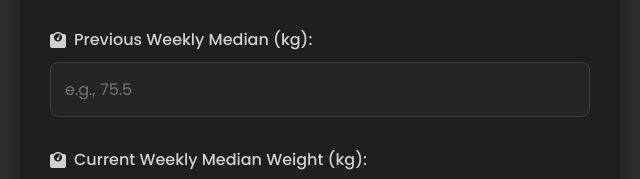
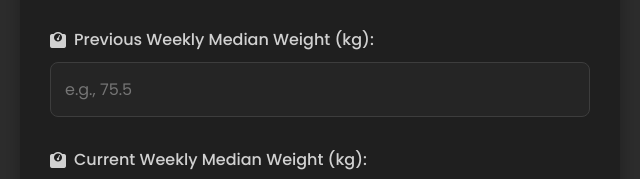
Before and after one commit to thatguywow/calorie-adjustment-calculator, a plain HTML site: page index.html in a window 1280 px wide. Shown: the part 449-628 px from the top of the page, 320-960 px from the left. Drawn offline with Linux system fonts and the light colour scheme.

Commit message:
Update index.html

```diff
--- a/index.html
+++ b/index.html
@@ -49,6 +49,9 @@ details.info-box[open] summary .chev { transform:rotate(180deg); }
 .form-group label { display:block; margin-bottom:10px; font-weight:500; color:#d1d1d1; font-size:1rem; display:flex; gap:8px; align-items:center; }
 select, input { width:100%; padding:14px; border:1px solid #3d3d3d; border-radius:8px; font-size:1rem; background:#252525; transition:all .2s; color:#e0e0e0; }
 select:focus, input:focus { border-color:#4b5bd1; outline:none; box-shadow:0 0 0 3px rgba(75,91,209,0.3); }
+
+/* Force the previous-week label to stay on one line */
+.form-group label[for="prev_weight"] { white-space:nowrap; }
 
 .buttons { display:grid; grid-template-columns:1fr 1fr; gap:20px; margin-top:25px; }
 button { padding:14px; border:none; border-radius:8px; font-size:1rem; font-weight:600; cursor:pointer; transition:all .2s; display:flex; gap:8px; align-items:center; justify-content:center; }
@@ -136,7 +139,7 @@ footer { text-align:center; padding:20px; color:#6b7280; font-size:0.9rem; borde
                 </div>
 
                 <div class="form-group">
-                    <label for="prev_weight"><i class="fas fa-weight-scale"></i> Previous Weekly Median (kg):</label>
+                    <label for="prev_weight"><i class="fas fa-weight-scale"></i> Previous Weekly Median Weight (kg):</label>
                     <input type="number" step="0.1" id="prev_weight" placeholder="e.g., 75.5">
                 </div>
 
@@ -670,7 +673,7 @@ function toggleGoalField() {
             if (prevInput) prevInput.placeholder = 'e.g., 73.5';
             if (currInput) currInput.placeholder = 'e.g., 74.0';
         } else {
-            prevLabel.innerHTML = '<i class="fas fa-weight-scale"></i> Previous Weekly Median (kg):';
+            prevLabel.innerHTML = '<i class="fas fa-weight-scale"></i> Previous Weekly Median Weight (kg):';
             if (prevInput) prevInput.placeholder = 'e.g., 75.5';
             if (currInput) currInput.placeholder = 'e.g., 74.8';
         }
```
